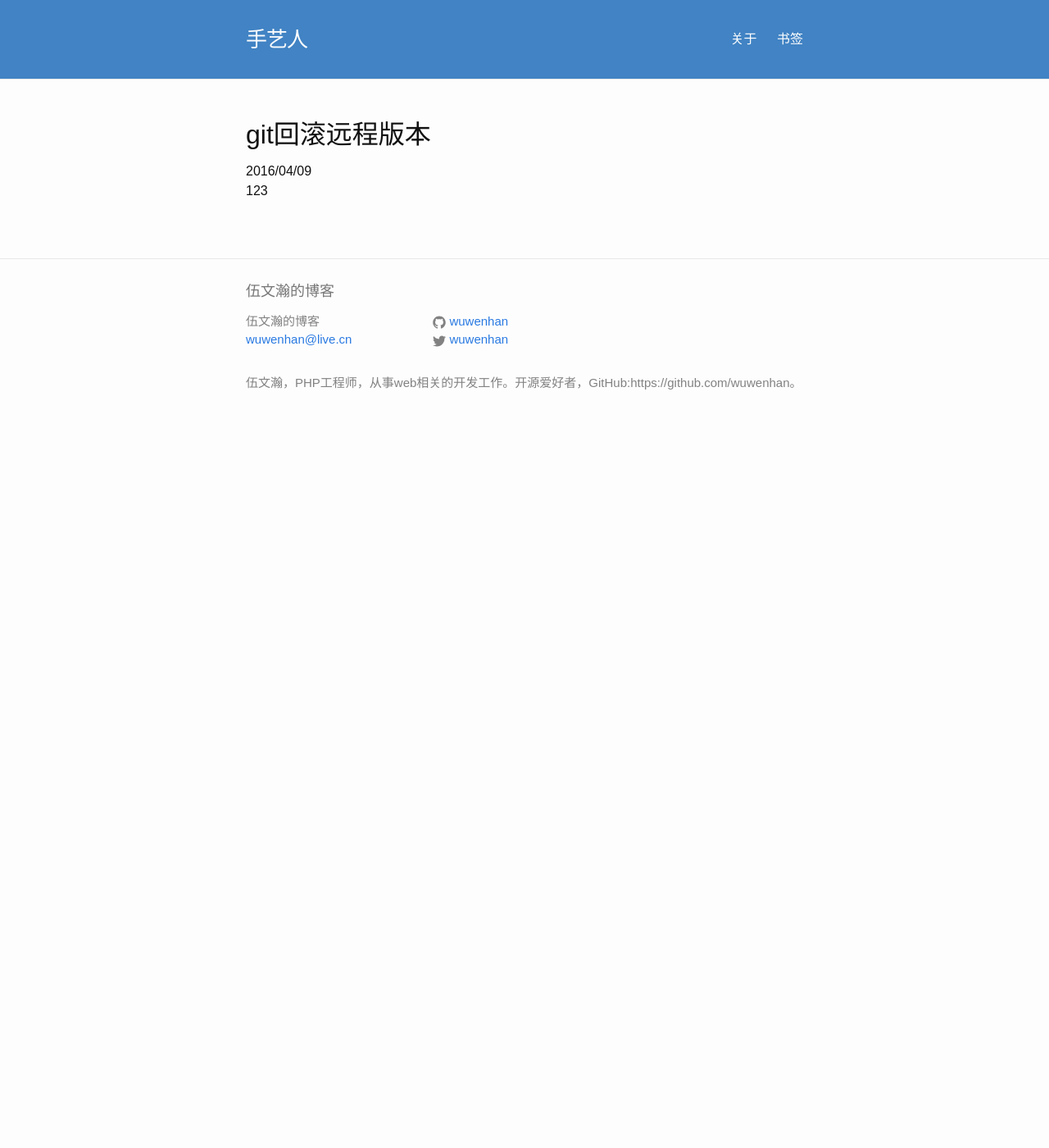
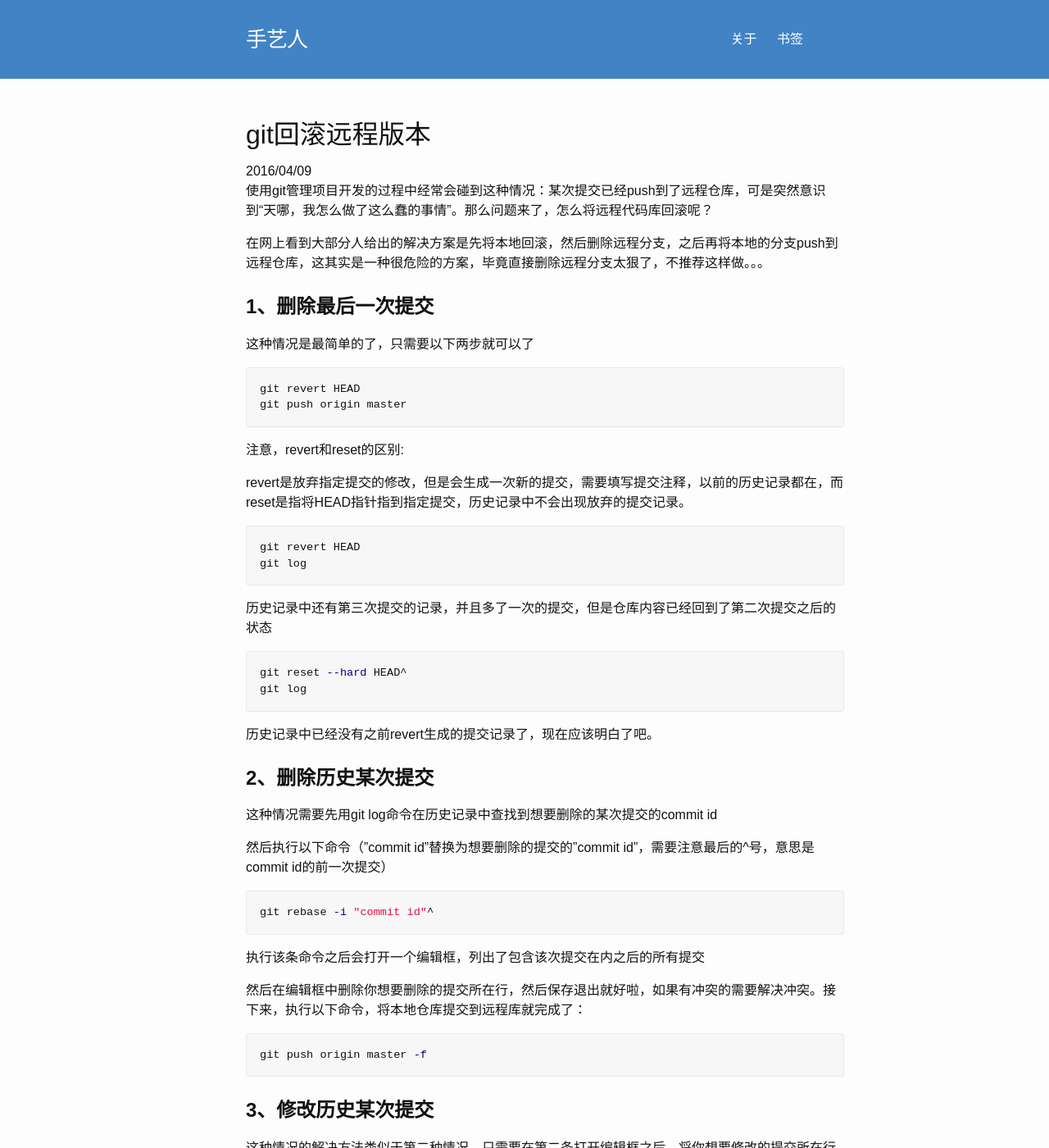
Before and after one commit to wuwenhan/wuwenhan.github.io, a Jekyll site: the page built from _posts/2016-04-09-git回滚远程版本.markdown, in a window 1280 px wide and 1400 px high. Shown: the whole window at 82% size. Built offline with Jekyll 4.4.1, drawn with Linux system fonts in a browser that asks for light colours; comment, search, counter and statistics services are not loaded; some of the changed text lies outside the part shown.

Commit message:
更新文章

````diff
--- a/_posts/2016-04-09-git回滚远程版本.markdown
+++ b/_posts/2016-04-09-git回滚远程版本.markdown
@@ -5,4 +5,63 @@ date:   2016-04-09 21:22:46
 categories: wuwenhan update
 ---
 
-123
+使用git管理项目开发的过程中经常会碰到这种情况：某次提交已经push到了远程仓库，可是突然意识到“天哪，我怎么做了这么蠢的事情”。那么问题来了，怎么将远程代码库回滚呢？
+
+在网上看到大部分人给出的解决方案是先将本地回滚，然后删除远程分支，之后再将本地的分支push到远程仓库，这其实是一种很危险的方案，毕竟直接删除远程分支太狠了，不推荐这样做。。。
+
+
+### 1、删除最后一次提交
+
+这种情况是最简单的了，只需要以下两步就可以了
+
+```sh
+git revert HEAD
+git push origin master
+```
+注意，revert和reset的区别:
+
+revert是放弃指定提交的修改，但是会生成一次新的提交，需要填写提交注释，以前的历史记录都在，而reset是指将HEAD指针指到指定提交，历史记录中不会出现放弃的提交记录。
+
+
+```sh
+git revert HEAD
+git log
+```
+历史记录中还有第三次提交的记录，并且多了一次的提交，但是仓库内容已经回到了第二次提交之后的状态
+
+```sh
+git reset --hard HEAD^
+git log
+```
+历史记录中已经没有之前revert生成的提交记录了，现在应该明白了吧。
+
+
+### 2、删除历史某次提交
+
+这种情况需要先用git log命令在历史记录中查找到想要删除的某次提交的commit id
+
+然后执行以下命令（"commit id"替换为想要删除的提交的"commit id"，需要注意最后的^号，意思是commit id的前一次提交）
+
+```sh
+git rebase -i "commit id"^
+```
+执行该条命令之后会打开一个编辑框，列出了包含该次提交在内之后的所有提交
+
+然后在编辑框中删除你想要删除的提交所在行，然后保存退出就好啦，如果有冲突的需要解决冲突。接下来，执行以下命令，将本地仓库提交到远程库就完成了：
+
+```sh
+git push origin master -f
+```
+
+### 3、修改历史某次提交
+
+这种情况的解决方法类似于第二种情况，只需要在第二条打开编辑框之后，将你想要修改的提交所在行的pick替换成edit然后保存退出，这个时候rebase会停在你要修改的提交，然后做你需要的修改，修改完毕之后，执行以下命令：
+
+```sh
+git add .
+git commit --amend
+git rebase --continue
+```
+如果你在之前的编辑框修改了n行，也就是说要对n次提交做修改，则需要重复执行以上步骤n次。
+
+需要注意的是，在执行rebase命令对指定提交修改或删除之后，该次提交之后的所有提交的"commit id"都会改变。
````
